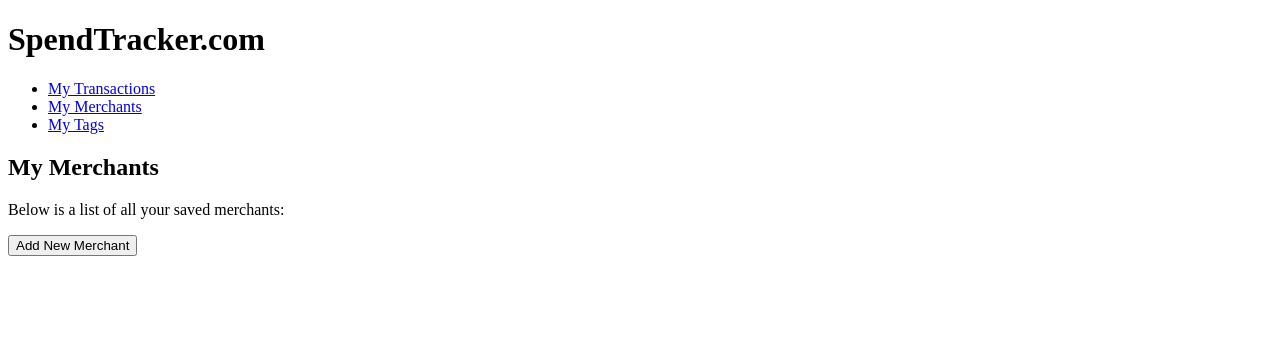
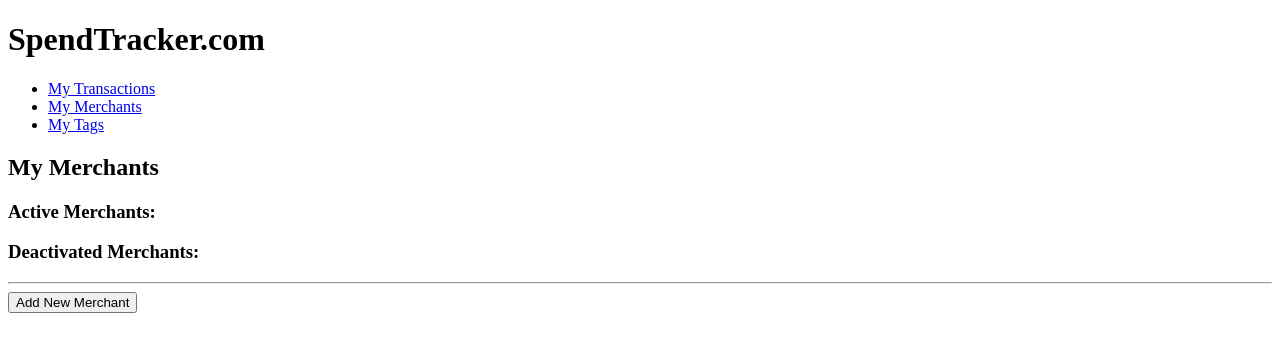
Before and after one commit to robbieferg/spending_tracker_solo_project, a Flask app: page /merchants in a window 1280 px wide. Shown: the top 352 px of the page. Run offline with Flask 2, Linux system fonts and the light colour scheme; data that the repository does not hold is empty.

Commit message:
User can now deactivate and reactivate merchants

```diff
--- a/controllers/merchants_controller.py
+++ b/controllers/merchants_controller.py
@@ -8,7 +8,14 @@ merchants_blueprint = Blueprint("merchants", __name__)
 @merchants_blueprint.route("/merchants")
 def merchants():
     merchants = merchant_repository.select_all()
-    return render_template("merchants/index.html", merchants = merchants)
+    active_merchants = []
+    deactivated_merchants = []
+    for merchant in merchants:
+        if merchant.active == True:
+            active_merchants.append(merchant)
+        else:
+            deactivated_merchants.append(merchant)
+    return render_template("merchants/index.html", active_merchants = active_merchants, deactivated_merchants = deactivated_merchants)
 
 @merchants_blueprint.route("/merchants/<id>/delete", methods=['POST'])
 def delete_merchant(id):
@@ -33,5 +40,17 @@ def edit_merchant(id):
 @merchants_blueprint.route("/merchants/<id>/edit", methods=['POST'])
 def update_merchant(id):
     merchant = merchant_repository.select(id)
-    merchant_repository.update(merchant, request.form['name'], request.form['description'])
+    merchant_repository.update(merchant, request.form['name'], request.form['description'], merchant.active)
     return redirect("/merchants")
+
+@merchants_blueprint.route("/merchants/<id>/deactivate")
+def deactivate_merchant(id):
+    merchant = merchant_repository.select(id)
+    merchant_repository.update(merchant, merchant.name, merchant.description, False)
+    return redirect("/merchants")
+
+@merchants_blueprint.route("/merchants/<id>/reactivate")
+def reactivate_merchant(id):
+    merchant = merchant_repository.select(id)
+    merchant_repository.update(merchant, merchant.name, merchant.description, True)
+    return redirect("/merchants")
--- a/db/spending_tracker.sql
+++ b/db/spending_tracker.sql
@@ -6,7 +6,8 @@ DROP TABLE tags;
 CREATE TABLE merchants (
     id SERIAL PRIMARY KEY,
     name VARCHAR(255),
-    description VARCHAR(255)
+    description VARCHAR(255),
+    active BOOLEAN
 );
 
 CREATE TABLE tags (
@@ -21,6 +22,5 @@ CREATE TABLE transactions (
     time VARCHAR(255),
     amount_spent DECIMAL,
     merchant_id INT REFERENCES merchants(id) ON DELETE CASCADE,
-    tag_id INT REFERENCES tags(id) ON DELETE CASCADE,
-    active BOOLEAN
+    tag_id INT REFERENCES tags(id) ON DELETE CASCADE
 );
--- a/repositories/merchant_repository.py
+++ b/repositories/merchant_repository.py
@@ -2,8 +2,8 @@ from db.run_sql import run_sql
 from models.merchant import Merchant
 
 def save(merchant):
-    sql = "INSERT INTO merchants(name, description) VALUES (%s, %s) RETURNING id"
-    values = [merchant.name, merchant.description]
+    sql = "INSERT INTO merchants(name, description, active) VALUES (%s, %s, %s) RETURNING id"
+    values = [merchant.name, merchant.description, merchant.active]
     results = run_sql(sql, values)
     merchant.id = results[0]['id']
     return merchant
@@ -39,7 +39,7 @@ def select_by_name(name):
     return merchant
 
 def update(merchant, new_name, new_description, new_active):
-    sql = "UPDATE merchants SET (name, description, active) = (%s, %s, %s, %s) WHERE id = %s"
+    sql = "UPDATE merchants SET (name, description, active) = (%s, %s, %s) WHERE id = %s"
     values = [new_name, new_description, new_active, merchant.id]
     run_sql(sql, values)
 
--- a/templates/merchants/index.html
+++ b/templates/merchants/index.html
@@ -1,19 +1,24 @@
 {% extends 'base.html' %}
 {% block content %}
     <h2>My Merchants</h2>
-    <p>Below is a list of all your saved merchants:</p>
+    <h3>Active Merchants:</h3>
     <ul>
-        {% for merchant in merchants %}
-            <div class="merchant">
-                <div class="content">
-                    <b>Name: </b>{{ merchant.name }}</a> <b>Description: </b> {{ merchant.description }}
-                    <form class="delete-form" action="/merchants/{{ merchant.id }}/delete" method='post'><button class="delete-button">Delete</button></form>
-                    <form action="/merchants/{{ merchant.id }}/edit"><button>Edit</button></form>
-                    <hr>
-                </div>
+        {% for merchant in active_merchants %}
+            <b>Name: </b>{{ merchant.name }}</a> <b>Description: </b> {{ merchant.description }}
+            <form action="/merchants/{{ merchant.id }}/edit"><button>Edit</button></form>
+            <form action="/merchants/{{ merchant.id }}/deactivate"><button>Deactivate</button></form>
+            <hr>
 
-            </div>
         {% endfor %}
     </ul>
+    <h3>Deactivated Merchants:</h3>
+    <ul>
+        {% for merchant in deactivated_merchants %}
+        <b>Name: </b>{{ merchant.name }}</a> <b>Description: </b> {{ merchant.description }}
+        <form action="/merchants/{{ merchant.id }}/reactivate"><button>Reactivate</button></form>
+        <form action="/merchants/{{ merchant.id }}/delete" method='post'><button class="delete-button">Delete</button></form>
+        {% endfor %}
+    </ul>
+    <hr>
     <form action="/merchants/add"><button>Add New Merchant</button></form>
 {% endblock content %}
--- a/templates/tags/index.html
+++ b/templates/tags/index.html
@@ -9,7 +9,6 @@
         <hr>
     {% endfor %}
 </ul>
-<form action="/tags/add"><button>Add New Tag</button></form>
 <br>
 <br>
 <h3>Deactivated Tags:</h3>
@@ -18,5 +17,7 @@
         {{ tag.name }} <form action="/tags/{{ tag.id }}/delete"> <button>Delete</button></form> <form action="/tags/{{ tag.id }}/reactivate"> <button>Reactivate</button></form>
     {% endfor %}
 </ul>
+<hr>
+<form action="/tags/add"><button>Add New Tag</button></form>
 
 {% endblock content %}
```
